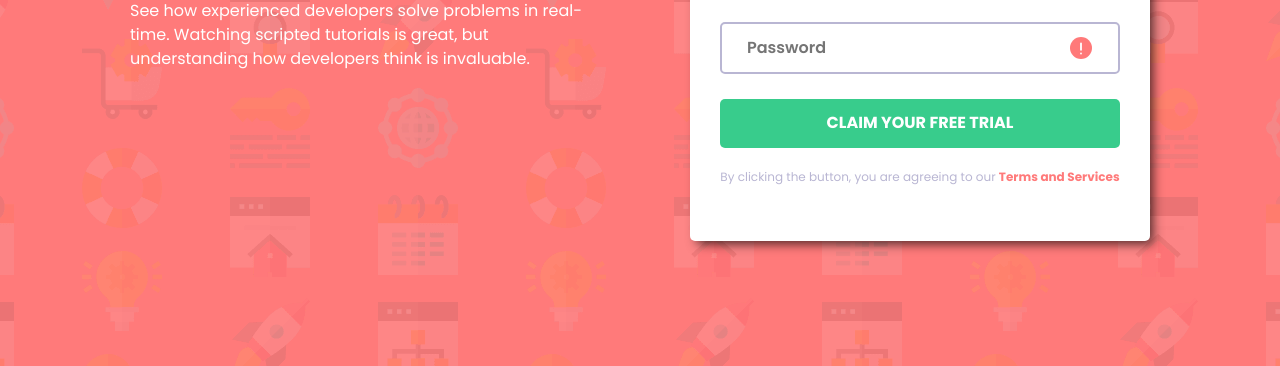
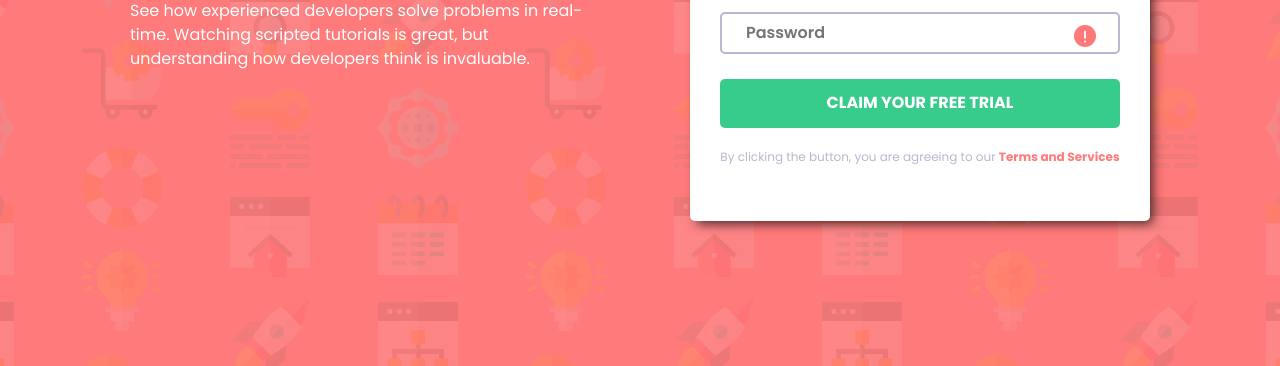
Before and after one commit to aperbet56/frontend_mentor_intro_component_with_signup_form, a plain HTML site: page index.html in a window 1280 px wide. Shown: the part 434-800 px from the top of the page. Drawn offline with Linux system fonts and the light colour scheme.

Commit message:
Mise à jour du fichier style.css

```diff
--- a/style.css
+++ b/style.css
@@ -129,7 +129,7 @@ button {
 input {
     width: 100%;
     margin-bottom: 20px;
-    padding: 15px 25px;
+    padding: 10px 24px;
     border-radius: 5px;
     border: 2px solid var(--grayishBlue);
 }
@@ -141,7 +141,7 @@ input:focus {
 .error__img {
     position: absolute;
     top: 21%;
-    right: 7%;
+    right: 6%;
     width: 22px;
     /*display: none;*/
 }
@@ -164,6 +164,11 @@ input:focus {
     text-transform: uppercase;
     color: #ffffff;
     font-weight: 700;
+    transition: opacity 0.3s ease-in-out;
+}
+
+.submit__btn:hover {
+    opacity: 0.7;
 }
 
 .terms {
```
